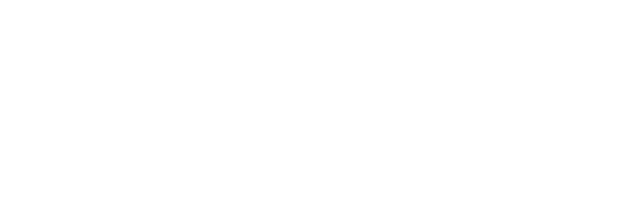
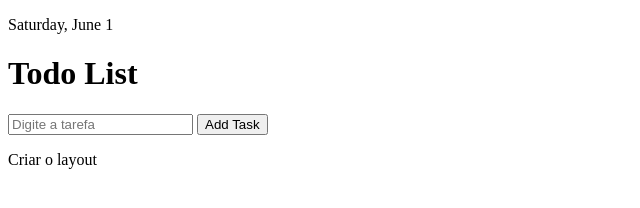
Before and after one commit to hamiltonspjr/Todo-list, a plain HTML site: page index.html in a window 1280 px wide. Shown: the whole page, without its empty margins (0-640 px from the left). Drawn offline with Linux system fonts and the light colour scheme.

Commit message:
initial html structure completed

```diff
--- a/index.html
+++ b/index.html
@@ -7,7 +7,25 @@
     <link rel="stylesheet" href="./src/styles/style.css">
 </head>
 <body>
-
+    <div class="container">
+        <header class="header">
+            <div class="banner">
+                <div>
+                    <p>Saturday, June 1</p>
+                </div>
+                <div class="title">
+                    <h1>Todo List</h1>
+                </div>
+                <div class="input-container">
+                    <input type="text" name="task" placeholder="Digite a tarefa">
+                    <button type="button">Add Task</button>
+                </div>
+            </div>
+        </header>
+        <main class="task-container">
+            <p>Criar o layout</p>
+        </main>
+    </div>
     <script src="./src/scripts/main.js"></script>
 </body>
 </html>
```
